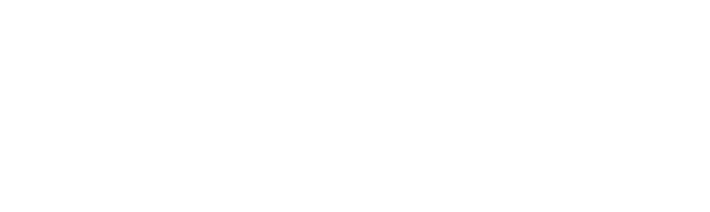
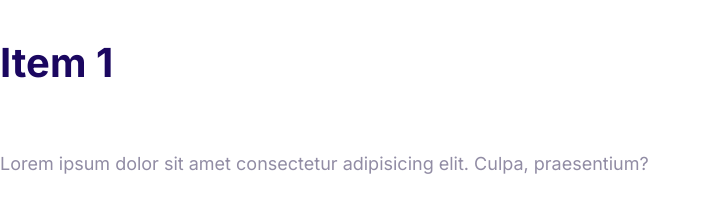
Before and after one commit to ChickenTender19/Moshify-Project, a plain HTML site: page index.html in a window 1280 px wide. Shown: the whole page, without its empty margins (0-710 px from the left). Drawn offline with Linux system fonts and the light colour scheme.

Commit message:
Created collapsibles and import main.js

```diff
--- a/index.html
+++ b/index.html
@@ -18,5 +18,19 @@
     <link rel="stylesheet" href="css/normalize.css" />
     <link rel="stylesheet" href="css/styles.css" />
   </head>
-  <body></body>
+  <body>
+    <div class="collapsible collapsible--expanded">
+      <header class="collapsible__header">
+        <h2 class="collapsible__heading">Item 1</h2>
+        <svg class="icon icon--white collapsible__chevron">
+          <use xlink:href="images/sprite.svg#chevron2"></use>
+        </svg>
+      </header>
+      <div class="collapsible__content">
+        Lorem ipsum dolor sit amet consectetur adipisicing elit. Culpa,
+        praesentium?
+      </div>
+    </div>
+    <script src="js/main.js"></script>
+  </body>
 </html>
```
